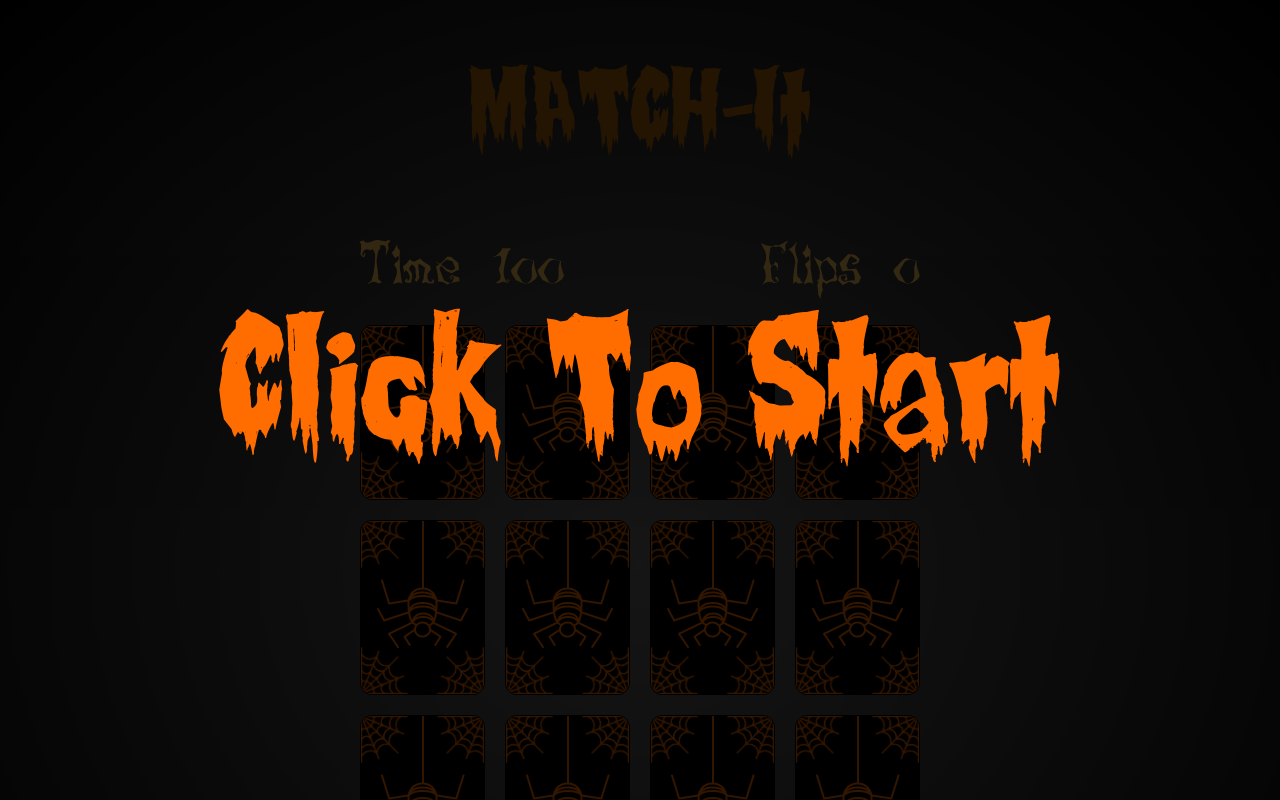
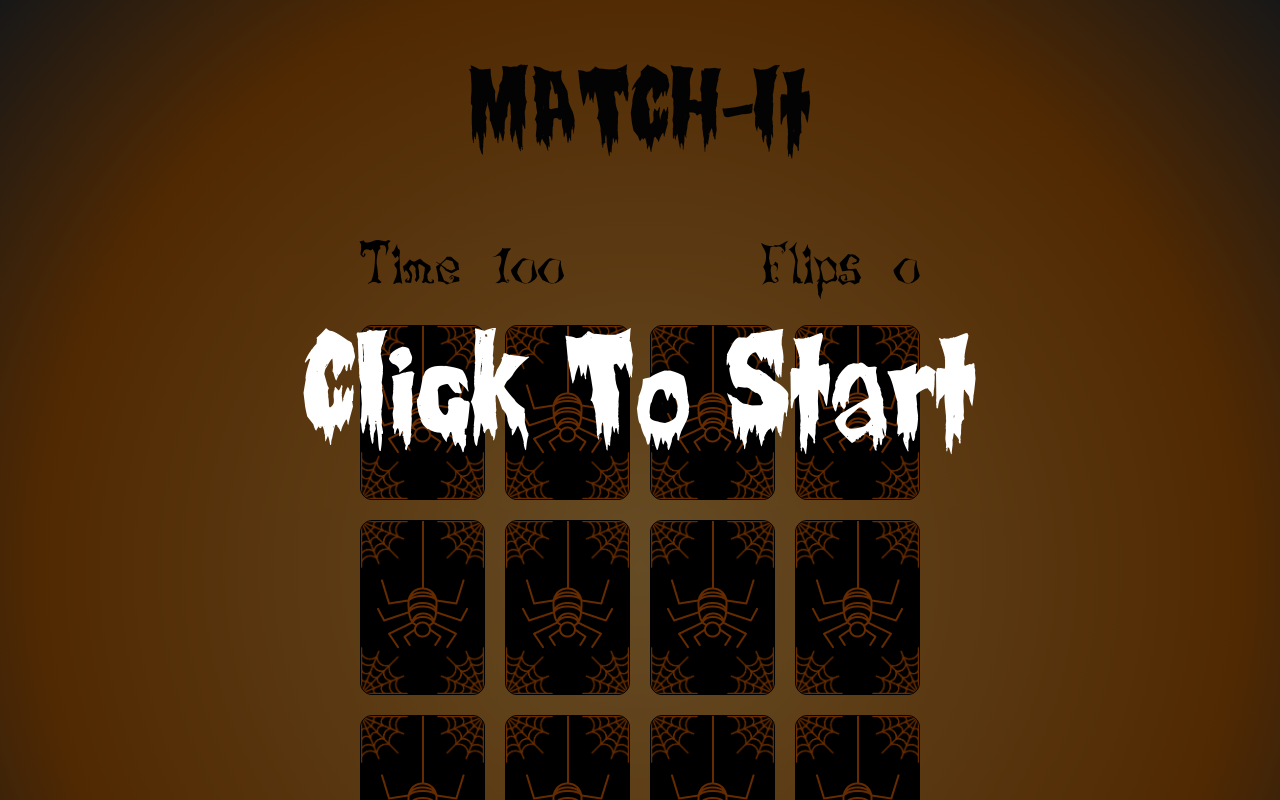
Before and after one commit to harshu175/Arcade_Games, a plain HTML site: page arcade/Memory_game/memory.html in a window 1280 px wide. Shown: the top 800 px of the page. Drawn offline with Linux system fonts and the light colour scheme; files whose address does not match are found by name.

Commit message:
Update memory_style.css

```diff
--- a/arcade/Memory_game/memory_style.css
+++ b/arcade/Memory_game/memory_style.css
@@ -18,11 +18,14 @@ html{
 
 body{
     margin: 0;
-    background: radial-gradient(rgb(109, 108, 108), black);
+    background-color: #FD940A;
+    background-image: radial-gradient(circle, #ffbe5c 0%, #ca6705 70%, #3b3a3a 100%);
+    scroll-behavior: smooth;
+    scrollbar-color: black;
 }
 
 .page-title{
-    color: rgba(180, 100, 8, 0.993);
+    color: rgb(8, 8, 8);
     font-family: creepy, serif;
     font-weight: normal;
     text-align: center;
@@ -42,8 +45,9 @@ body{
     justify-content: center;
     align-items: center;
     z-index: 100;
-    color: #ff6d00;
+    color: #ffffff;
     font-family: creepy;
+    /* font-size: 1rem; */
 }
 
 .overlay-text-small{
@@ -54,6 +58,7 @@ body{
     display: flex;
     flex-direction: column;
     animation: overlay-grow 1000ms forwards;
+
 }
 
 @keyframes overlay-grow{
@@ -62,8 +67,8 @@ body{
         font-size: 0;
     }
     to{
-        font-size: 10em;
-        background-color: rgba(0,0,0,.8);
+        font-size: 8em;
+        background-color: rgba(0, 0, 0, 0.6);
     }
 }
 
@@ -75,9 +80,11 @@ body{
 }
 
 .game-info{
-    color: rgb(255, 197, 91);
+    color: rgb(0, 0, 0);
     font-family: Lunacy;
     font-size: 4rem;
+    z-index: 99;
+    font-weight: 500;
 }
 
 .game-container{
@@ -93,6 +100,7 @@ body{
     position: relative;
     height: 175px;
     width: 125px;
+    z-index: 99;
 }
 .card:hover{
     cursor: url("Assets/Cursors/GhostHover.cur"), auto;
```
